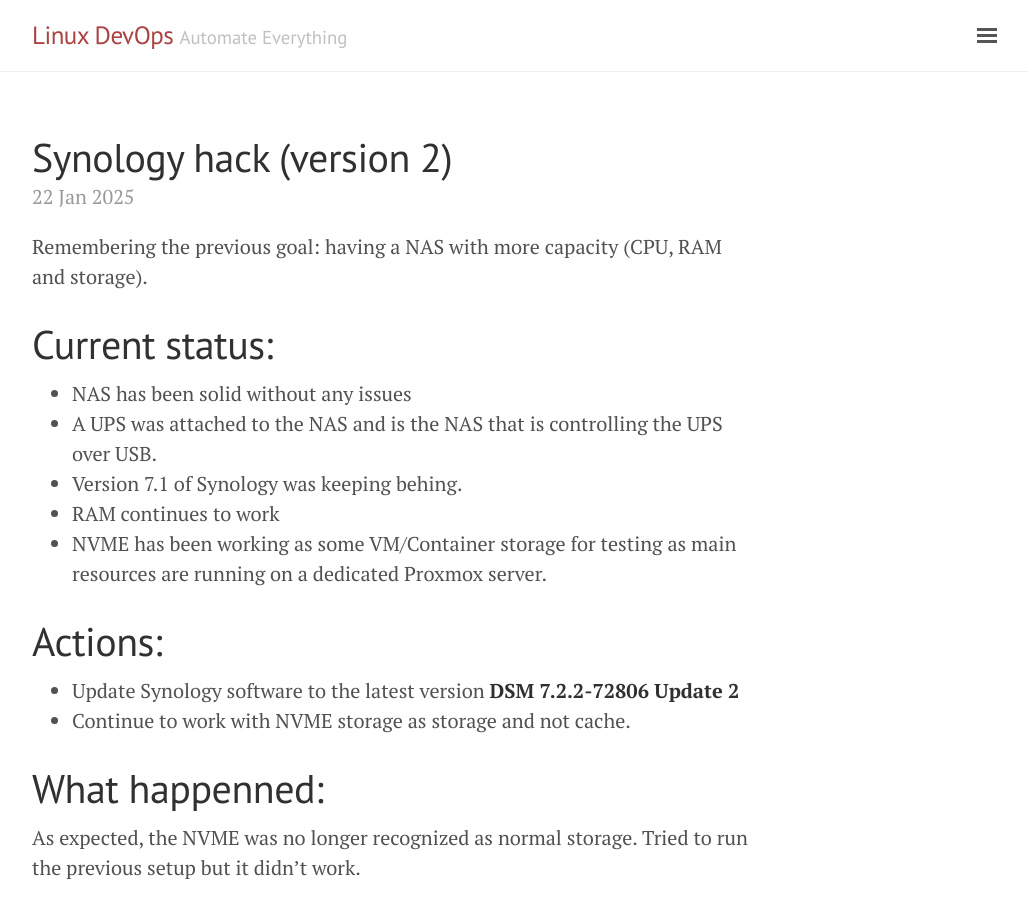
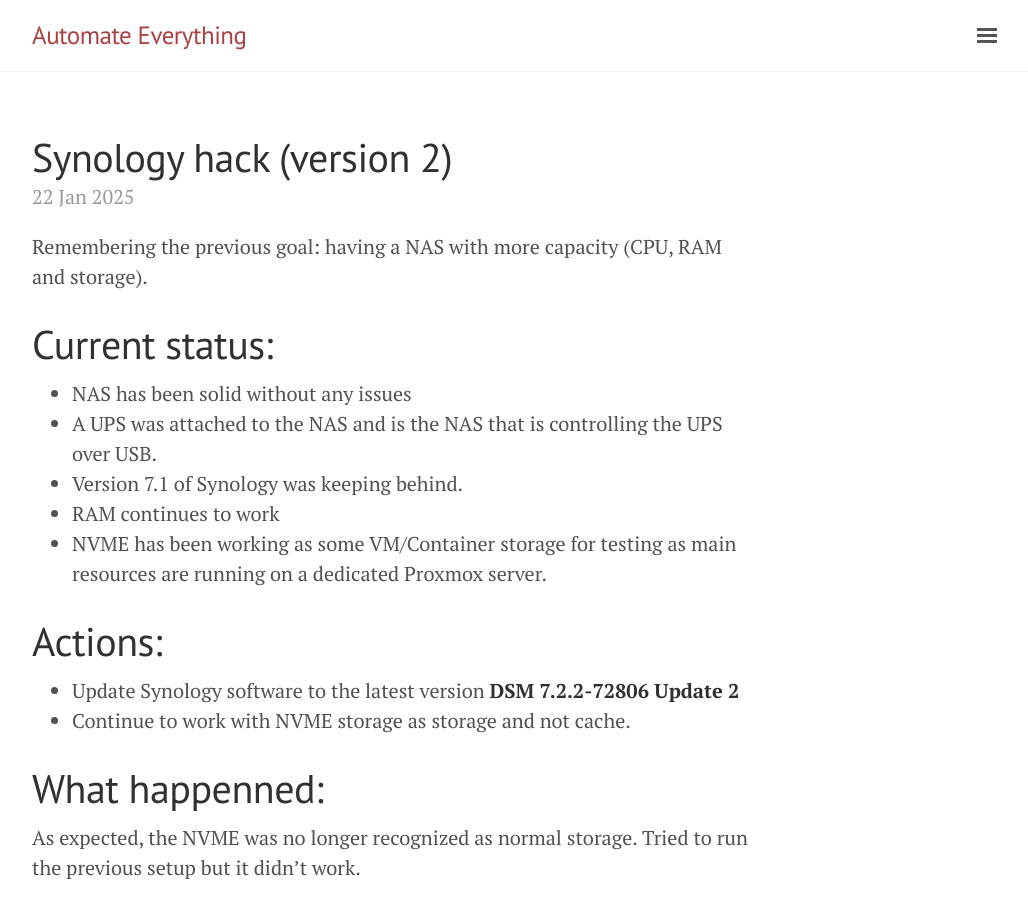
Before and after one commit to abacao/abacao.github.io, a Jekyll site: the page built from _posts/2025-01-22-Synology_hack_v2.md, in a window 1280 px wide and 900 px high. Shown: the whole window, without its empty margins (248-1276 px from the left). Built offline with Jekyll 4.4.1, drawn with Linux system fonts in a browser that asks for light colours; Markdown is read by kramdown in place of the engine named in the settings.

Commit message:
corrections

```diff
--- a/_config.yml
+++ b/_config.yml
@@ -7,13 +7,14 @@ plugins:
   - jekyll-feed
 
 # Setup
-title:               "Linux DevOps"
-tagline:             'Automate Everything'
-description:         'All my ramblings mainly about me, Linux and DevOps'
+title:               "Automate Everything"
+description:         'All my ramblings mainly about myself, Linux, Security and DevOps'
 url:                 '//abacao.github.io'
-baseurl:             '//abacao.github.io'
+baseurl:             ''
 paginate:            5
 google_analytics:    'UA-97265376-1'
+
+markdown: redcarpet
 
 # About/contact
 author:
@@ -21,4 +22,4 @@ author:
   email:             email@bacao.pt
 
 # Custom vars
-version:             1.1.0
+version:             2.0
--- a/_posts/2025-01-22-Synology_hack_v2.md
+++ b/_posts/2025-01-22-Synology_hack_v2.md
@@ -8,7 +8,7 @@ Remembering the previous goal: having a NAS with more capacity (CPU, RAM and sto
 # Current status:
 * NAS has been solid without any issues
 * A UPS was attached to the NAS and is the NAS that is controlling the UPS over USB.
-* Version 7.1 of Synology was keeping behing.
+* Version 7.1 of Synology was keeping behind.
 * RAM continues to work
 * NVME has been working as some VM/Container storage for testing as main resources are running on a dedicated Proxmox server.
 
```
